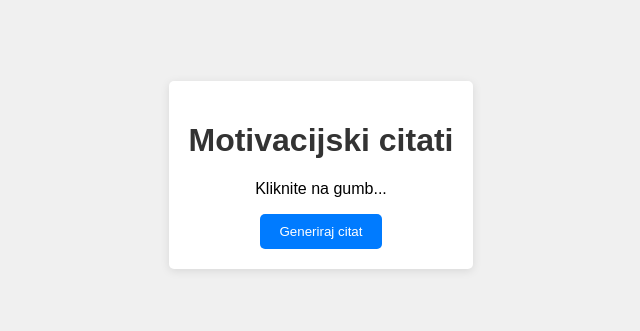
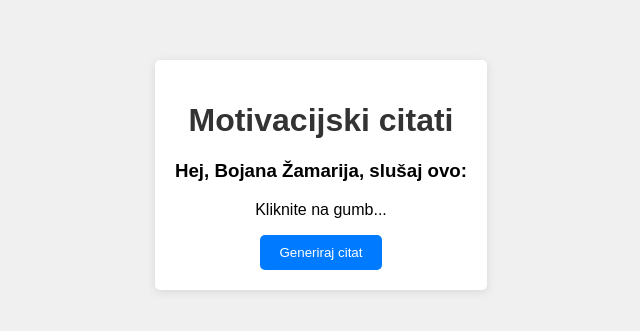
Before and after one commit to BZamarija/motivational-app, a website built with webpack: page index.html in a window 1280 px wide. Shown: the part 225-556 px from the top of the page, without its empty margins (319-959 px from the left). Built offline with nearby package versions, Linux system fonts and the light colour scheme.

Commit message:
Index html is modified with h3

```diff
--- a/index.html
+++ b/index.html
@@ -11,6 +11,7 @@
 
     <main class="container">
         <h1>Motivacijski citati</h1>
+        <h3>Hej, Bojana Žamarija, slušaj ovo:</h3>
         <p id="quote">Kliknite na gumb...</p>
         <button id="generate"> Generiraj citat</button>
     </main>
```
